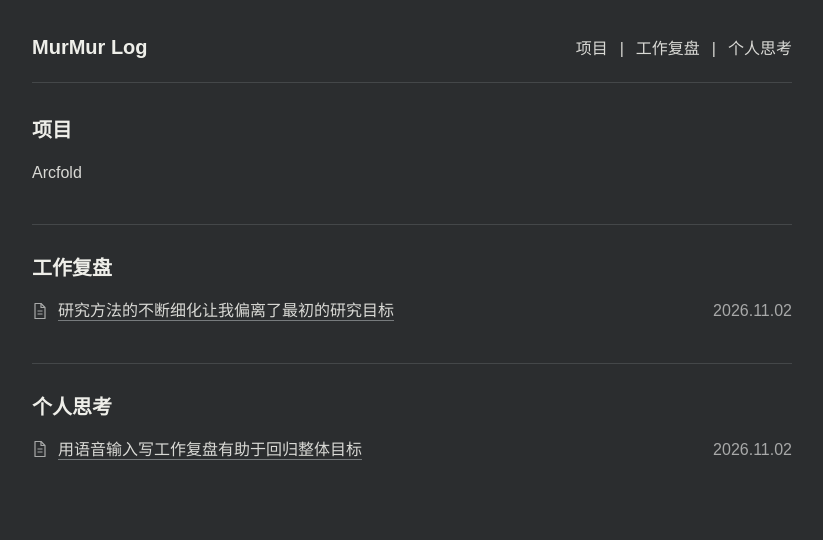
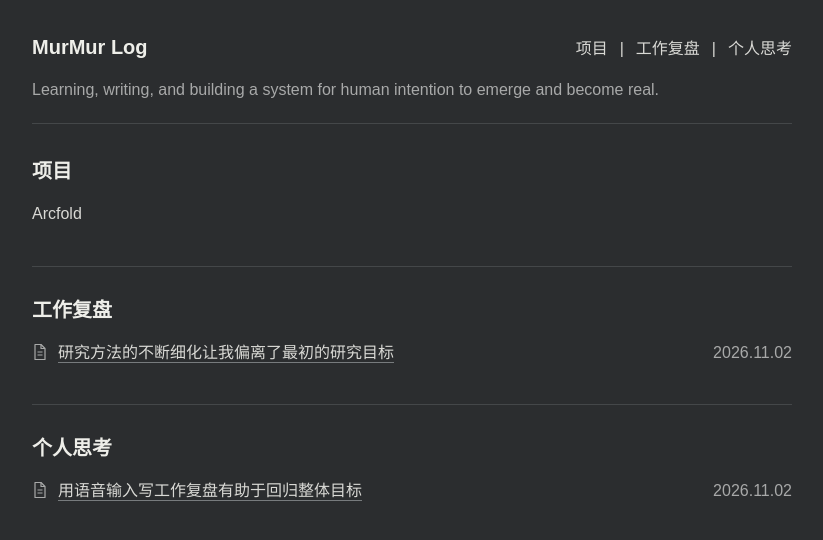
Before and after one commit to murmurwang/murmur-log, a Next.js app: page / in a window 1280 px wide. Shown: the top 540 px of the page, without its empty margins (228-1051 px from the left). Built offline with nearby package versions, Linux system fonts and the light colour scheme.

Commit message:
Restore the homepage introduction

```diff
--- a/app/components/SiteChrome.tsx
+++ b/app/components/SiteChrome.tsx
@@ -18,6 +18,7 @@ export function SiteHeader({ home = false, section }: { home?: boolean; section?
         <span aria-hidden="true">|</span>
         <Link href="/thoughts/" aria-current={section === "thoughts" ? "page" : undefined}>个人思考</Link>
       </nav>
+      {home && <p className="site-description">Learning, writing, and building a system for human intention to emerge and become real.</p>}
     </header>
   );
 }
--- a/app/globals.css
+++ b/app/globals.css
@@ -27,6 +27,8 @@ a:hover { text-decoration: underline; text-underline-offset: 4px; }
 a:focus-visible { outline: 2px solid var(--ink); outline-offset: 5px; }
 .shell { width: min(760px, calc(100% - 40px)); margin-inline: auto; }
 .site-header { padding: 32px 0 20px; display: flex; align-items: baseline; justify-content: space-between; gap: 24px; border-bottom: 1px solid var(--rule); }
+.site-header--home { flex-wrap: wrap; row-gap: 14px; }
+.site-description { flex-basis: 100%; margin: 0; color: var(--muted); font-size: 16px; }
 .site-title, .wordmark, .stream-heading h2, .post-header h1 { margin: 0; font-size: 20px; font-weight: 600; line-height: 1.5; }
 nav { display: flex; align-items: baseline; gap: 12px; color: var(--ink); font-size: 16px; font-weight: 400; }
 nav a[aria-current="page"] { color: var(--ink); text-decoration: underline; text-underline-offset: 5px; }
```
